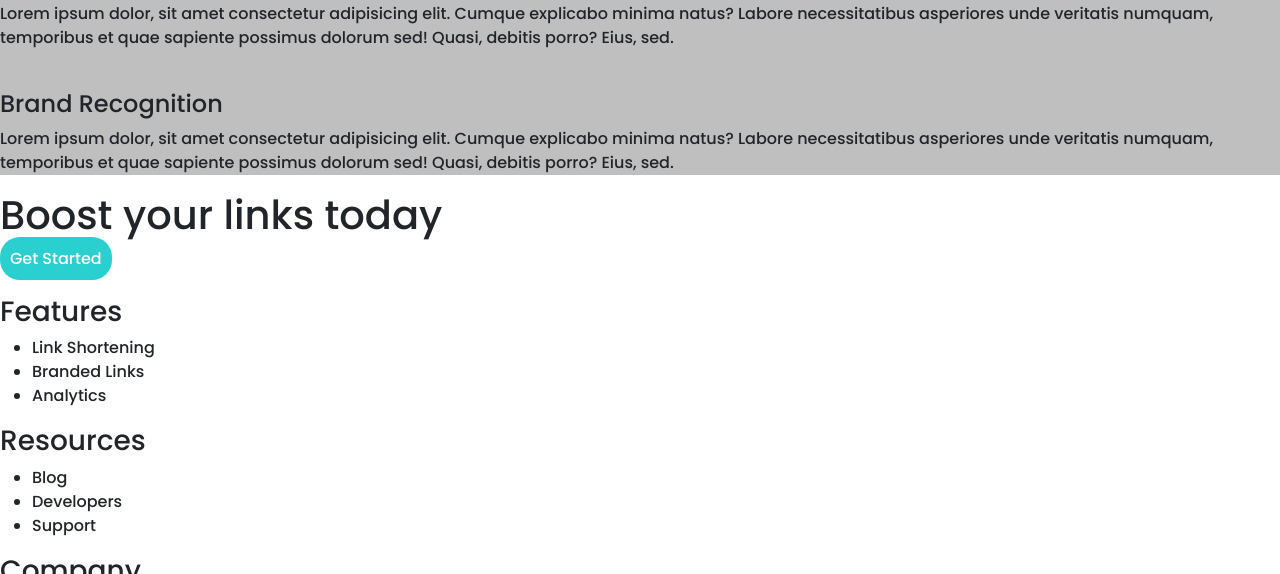
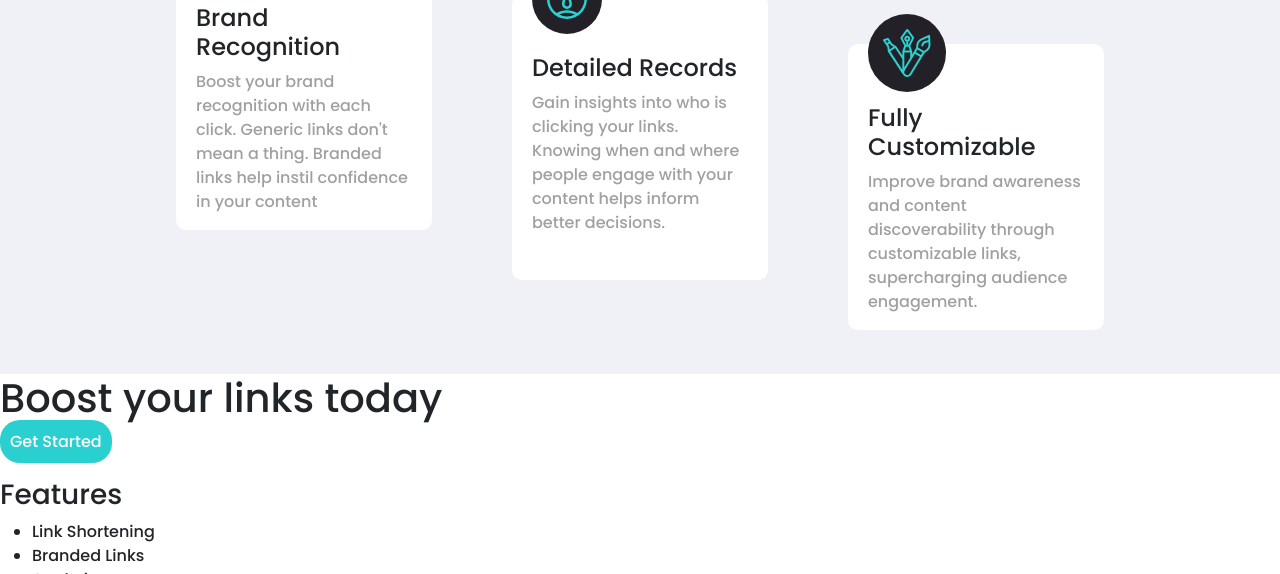
Before and after one commit to Goldac77/URL-Shortener, a plain HTML site: page index.html in a window 1280 px wide. Shown: the part 969-1543 px from the top of the page. Drawn offline with nearby package versions, Linux system fonts and the light colour scheme.

Commit message:
stats section done

```diff
--- a/index.html
+++ b/index.html
@@ -86,49 +86,51 @@
         </div>
     </main>
 
-    <div id="stats">
+    <div id="stats" class="text-center py-5">
+        <div id="stats_header">
             <h2>Advanced Statistics</h2>
             <p>Track how your links are performing across the web with our
                 advanced statistics dashboard
             </p>
+        </div>
+
+        <div id="stats_main" class="d-flex justify-content-center my-5 py-5">
             <div id="stats_1" class="stats_content">
-            <img src="#" alt="">
+                <div class="stats_content_img">
+                    <img src="./images/icon-brand-recognition.svg" alt="">
+                </div>
                 <h4>Brand Recognition</h4>
-            <p>Lorem ipsum dolor, sit
-                 amet consectetur
-                 adipisicing elit.
-                 Cumque explicabo minima
-                 natus? Labore necessitatibus
-                 asperiores unde veritatis numquam,
-                 temporibus et quae sapiente possimus
-                  dolorum sed! Quasi, debitis porro? Eius, sed.</p>
+                <p>Boost your brand recognition with
+                    each click. Generic links don't mean
+                    a thing. Branded links help instil
+                    confidence in your content
+                </p>
             </div>
 
             <div id="stats_2" class="stats_content">
-            <img src="#" alt="">
-            <h4>Brand Recognition</h4>
-            <p>Lorem ipsum dolor, sit
-                 amet consectetur
-                 adipisicing elit.
-                 Cumque explicabo minima
-                 natus? Labore necessitatibus
-                 asperiores unde veritatis numquam,
-                 temporibus et quae sapiente possimus
-                  dolorum sed! Quasi, debitis porro? Eius, sed.</p>
+                <div class="stats_content_img">
+                    <img src="./images/icon-detailed-records.svg" alt="">
+                </div>
+                <h4>Detailed Records</h4>
+                <p>Gain insights into who is clicking
+                    your links. Knowing when and where
+                    people engage with your content
+                    helps inform better decisions.
+                </p>
             </div>
 
             <div id="stats_3" class="stats_content">
-            <img src="#" alt="">
-            <h4>Brand Recognition</h4>
-            <p>Lorem ipsum dolor, sit
-                 amet consectetur
-                 adipisicing elit.
-                 Cumque explicabo minima
-                 natus? Labore necessitatibus
-                 asperiores unde veritatis numquam,
-                 temporibus et quae sapiente possimus
-                  dolorum sed! Quasi, debitis porro? Eius, sed.</p>
+                <div class="stats_content_img">
+                    <img src="./images/icon-fully-customizable.svg" alt="">
                 </div>
+                <h4>Fully Customizable</h4>
+                <p>Improve brand awareness and content
+                    discoverability through customizable
+                    links, supercharging audience engagement.
+                </p>
+            </div>
+        </div>
+
     </div>
 
     <div id="extra">
--- a/style.css
+++ b/style.css
@@ -60,7 +60,7 @@ h1 {
 }
 
 #main, #stats {
-    background-color: #bfbfbf;
+    background-color: #f0f1f6;
     margin: auto;
 }
 
@@ -100,6 +100,40 @@ h1 {
     background-color: #2acfcf;
     color: #fff;
     width: 15%;
+}
+
+#stats p {
+    color: #a1a0a0;
+}
+
+.stats_content {
+    width: 20%;
+    margin: 0 40px;
+    background-color: #fff;
+    border-radius: 10px;
+    padding: 60px 20px 0 20px;
+    text-align: left;
+    position: relative;
+}
+
+.stats_content_img {
+    border-radius: 50%;
+    width: min-content;
+    background-color: #232127;
+    position: absolute;
+    top: -30px;
+}
+
+.stats_content img {
+    padding: 15px;
+}
+
+#stats_2 {
+    top: 50px;
+}
+
+#stats_3 {
+    top: 100px;
 }
 
 
@@ -158,6 +192,21 @@ h1 {
        margin-left: 20% !important;
        margin-right: auto !important;
     }
+
+    #stats_main {
+        display: block !important;
+    }
+
+    .stats_content {
+        margin: auto;
+        width: 80vw;
+        padding-bottom: 10px;
+        text-align: center;
+    }
+
+    .stats_content_img {
+        left: 32vw;
+    }
 }
 
 /*Making header responsive*/
@@ -173,3 +222,14 @@ h1 {
     }
 
 }
+
+/*Making Stats section responsive*/
+@media screen and (min-width: 578px) and (max-width: 1020px) {
+    .stats_content {
+        margin: auto;
+        margin-left: 10px;
+        margin-right: 10px;
+        width: 50vw;
+        padding-bottom: 10px;
+    }
+}
```
Lines whose indentation alone changed are shown as unchanged.
